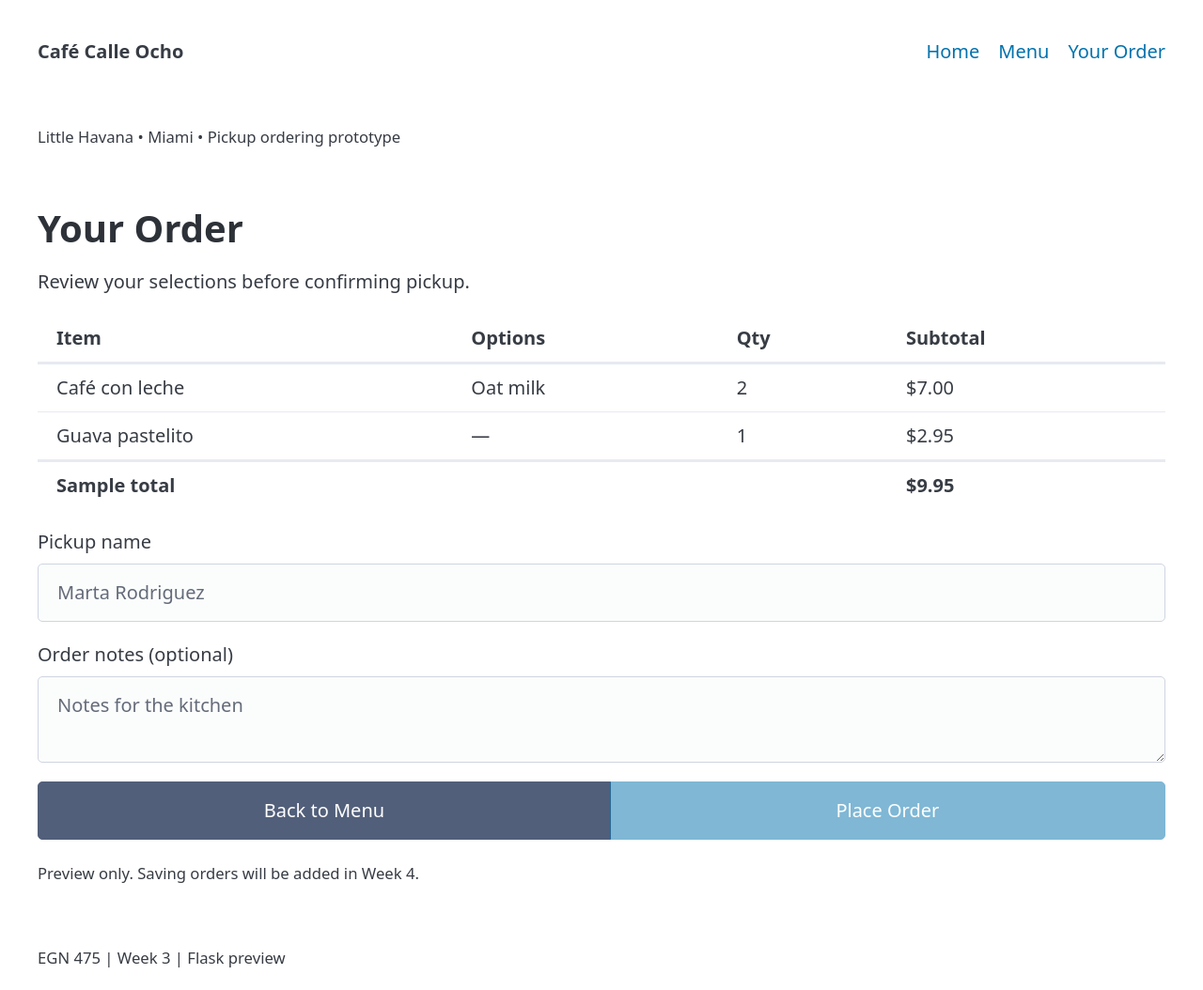
After one commit to moha20045/egn475-cafe-maidan, a Flask app: page /order/new in a window 1280 px wide. The commit adds this page. Shown: the whole page at 94% size. Run offline with Flask 3, Linux system fonts and the light colour scheme; some libraries are stand-ins or nearby versions.

Commit message:
Add Your Order preview form

```diff
--- a/app.py
+++ b/app.py
@@ -55,6 +55,21 @@ SAMPLE_ITEMS = [
     },
 ]
 
+SAMPLE_CART = [
+    {
+        "name": "Café con leche",
+        "options": "Oat milk",
+        "quantity": 2,
+        "price_cents": 350,
+    },
+    {
+        "name": "Guava pastelito",
+        "options": None,
+        "quantity": 1,
+        "price_cents": 295,
+    },
+]
+
 
 @app.route("/", endpoint="home")
 def home():
@@ -64,6 +79,16 @@ def home():
 @app.route("/menu", endpoint="menu")
 def menu():
     return render_template("menu.html", items=SAMPLE_ITEMS)
+
+
+@app.route("/order/new")
+def order_new():
+    total_cents = sum(
+        item["price_cents"] * item["quantity"] for item in SAMPLE_CART
+    )
+    return render_template(
+        "order.html", cart=SAMPLE_CART, total_cents=total_cents
+    )
 
 
 @app.route("/menu/<int:item_id>")
--- a/templates/base.html
+++ b/templates/base.html
@@ -15,6 +15,7 @@
         <ul>
           <li><a href="{{ url_for('home') }}">Home</a></li>
           <li><a href="{{ url_for('menu') }}">Menu</a></li>
+          <li><a href="{{ url_for('order_new') }}">Your Order</a></li>
         </ul>
       </nav>
     </header>
--- a/templates/menu.html
+++ b/templates/menu.html
@@ -47,6 +47,6 @@
     <p>No menu items are available right now.</p>
   {% endif %}
 
-  <p><button type="button" class="contrast" disabled>View your order (preview)</button></p>
+  <p><a href="{{ url_for('order_new') }}" role="button" class="contrast">View your order</a></p>
   <p><small>Sample menu only. Preview controls do not save or submit an order.</small></p>
 {% endblock %}
--- /dev/null
+++ b/templates/order.html
@@ -0,0 +1,54 @@
+{% extends "base.html" %}
+
+{% block title %}Your Order | Café Calle Ocho{% endblock %}
+
+{% block content %}
+  <h1>Your Order</h1>
+  <p>Review your selections before confirming pickup.</p>
+
+  {% if cart %}
+    <table>
+      <thead>
+        <tr>
+          <th scope="col">Item</th>
+          <th scope="col">Options</th>
+          <th scope="col">Qty</th>
+          <th scope="col">Subtotal</th>
+        </tr>
+      </thead>
+      <tbody>
+        {% for item in cart %}
+          <tr>
+            <td>{{ item.name }}</td>
+            <td>{{ item.options or "—" }}</td>
+            <td>{{ item.quantity }}</td>
+            <td>${{ "%.2f"|format(item.price_cents * item.quantity / 100) }}</td>
+          </tr>
+        {% endfor %}
+      </tbody>
+      <tfoot>
+        <tr>
+          <th colspan="3" scope="row">Sample total</th>
+          <th>${{ "%.2f"|format(total_cents / 100) }}</th>
+        </tr>
+      </tfoot>
+    </table>
+  {% else %}
+    <p>Your order is empty.</p>
+  {% endif %}
+
+  <form>
+    <label for="pickup">Pickup name</label>
+    <input id="pickup" name="pickup" type="text" placeholder="Marta Rodriguez" required>
+
+    <label for="notes">Order notes (optional)</label>
+    <textarea id="notes" name="notes" rows="2" placeholder="Notes for the kitchen"></textarea>
+
+    <div role="group">
+      <a href="{{ url_for('menu') }}" role="button" class="secondary">Back to Menu</a>
+      <button type="button" disabled>Place Order</button>
+    </div>
+  </form>
+
+  <p><small>Preview only. Saving orders will be added in Week 4.</small></p>
+{% endblock %}
```
